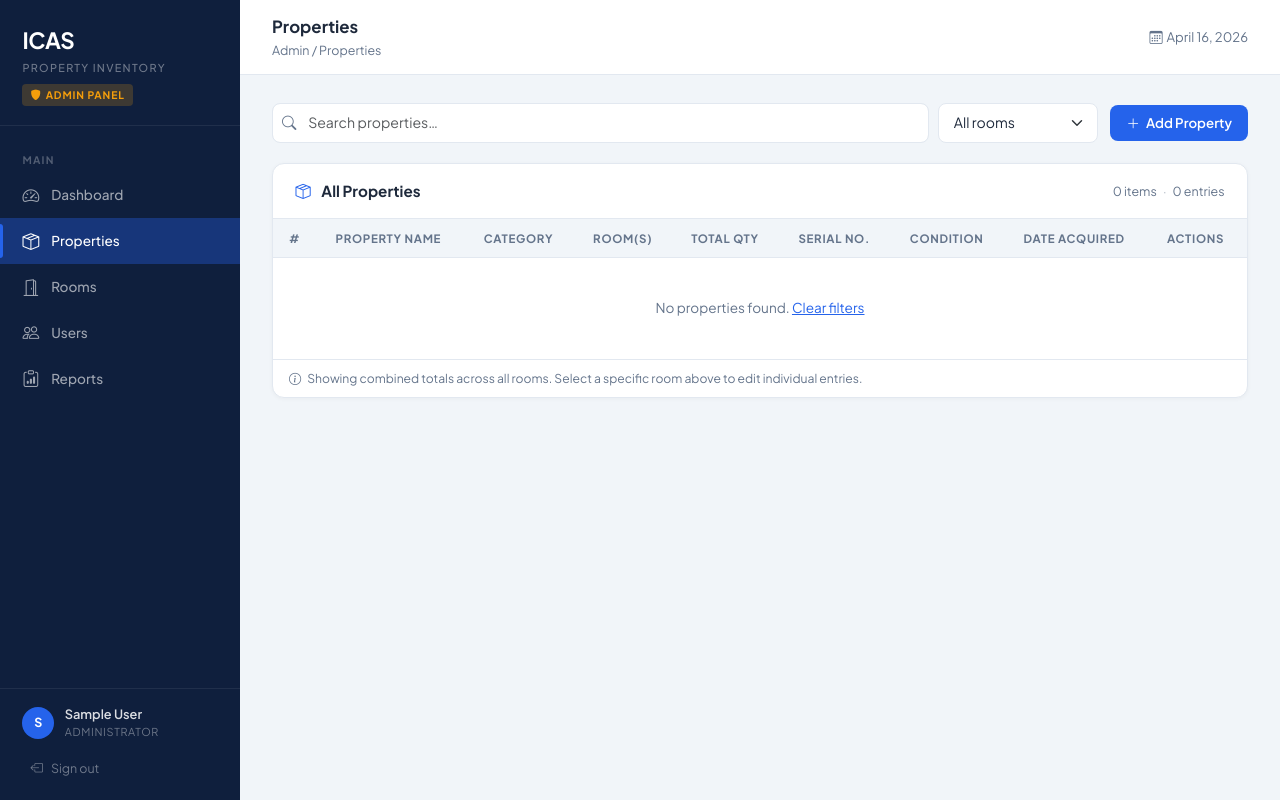
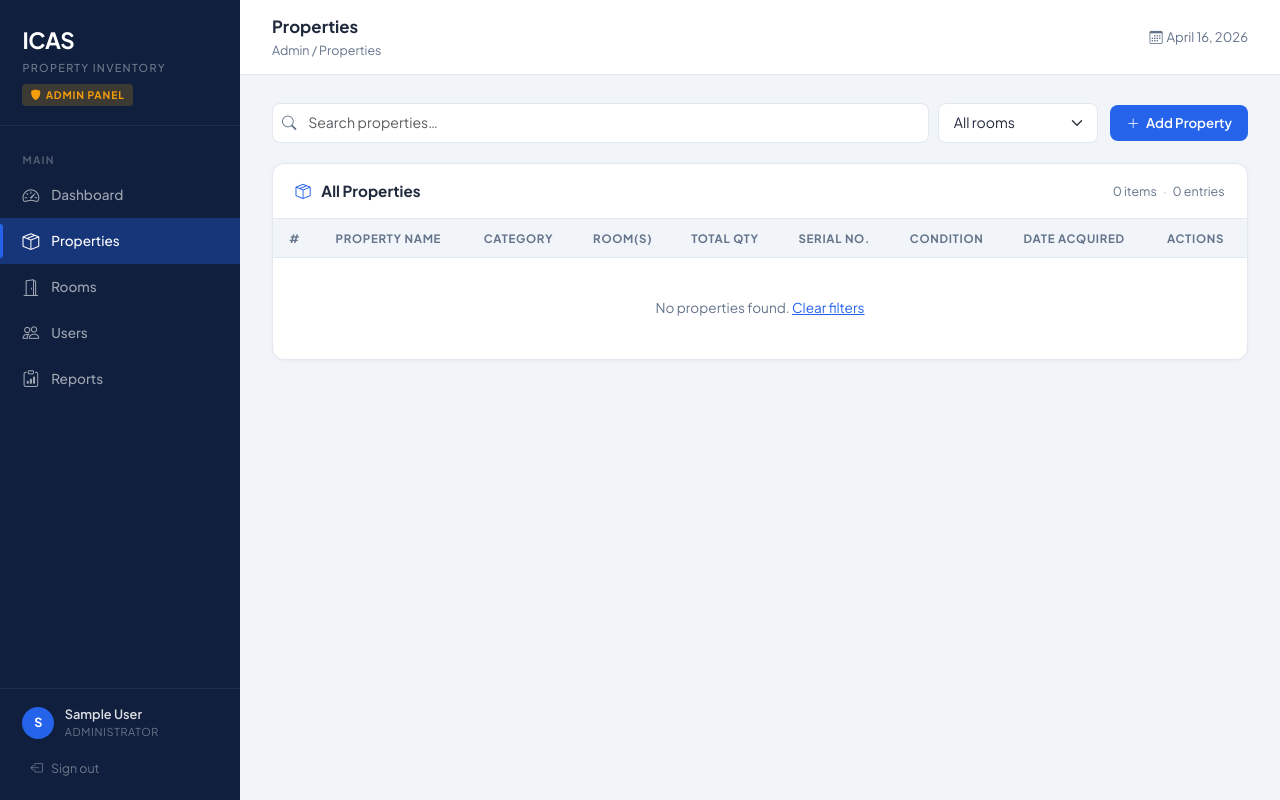
Before and after one commit to gracebautista06/icas-inventory, a PHP site: page /admin/properties.php in a window 1280 px wide. Run offline with PHP 8.4, Linux system fonts and the light colour scheme; the visitor is signed in with stand-in values (Sample User, id 1); data that the repository does not hold is empty.

Commit message:
redundancy again

```diff
--- a/admin/properties.php
+++ b/admin/properties.php
@@ -364,12 +364,6 @@ open_layout('Properties');
       </tbody>
     </table>
   </div>
-  <?php if ($is_grouped): ?>
-  <div style="padding:.6rem 1rem;font-size:.76rem;color:var(--muted);border-top:1px solid var(--border);background:var(--surface);">
-    <i class="bi bi-info-circle me-1"></i>
-    Showing combined totals across all rooms. Select a specific room above to edit individual entries.
-  </div>
-  <?php endif; ?>
 </div>
 
 <!-- ═══ ADD MODAL ═══ -->
@@ -714,22 +708,6 @@ function openDeleteModal(id, name) {
     </tr>`;
   }
 
-  // Add/remove the grouped info footer
-  function setGroupedFooter(show) {
-    let footer = document.getElementById('grouped-footer');
-    const card  = document.querySelector('.card');
-    if (show) {
-      if (!footer) {
-        footer = document.createElement('div');
-        footer.id = 'grouped-footer';
-        footer.style.cssText = 'padding:.6rem 1rem;font-size:.76rem;color:var(--muted);border-top:1px solid var(--border);background:var(--surface);';
-        footer.innerHTML = '<i class="bi bi-info-circle me-1"></i>Showing combined totals across all rooms. Select a specific room above to edit individual entries.';
-        card.appendChild(footer);
-      }
-    } else if (footer) {
-      footer.remove();
-    }
-  }
 
   async function fetchProperties() {
     const room = roomSel.value;
@@ -769,7 +747,6 @@ function openDeleteModal(id, name) {
         + ` <span style="opacity:.5;margin:0 .25rem">&middot;</span> `
         + `${rowCount} entr${rowCount !== 1 ? 'ies' : 'y'}`;
 
-      setGroupedFooter(grouped && data.count > 0);
 
       const qs = new URLSearchParams();
       if (room) qs.set('room', room);
```
